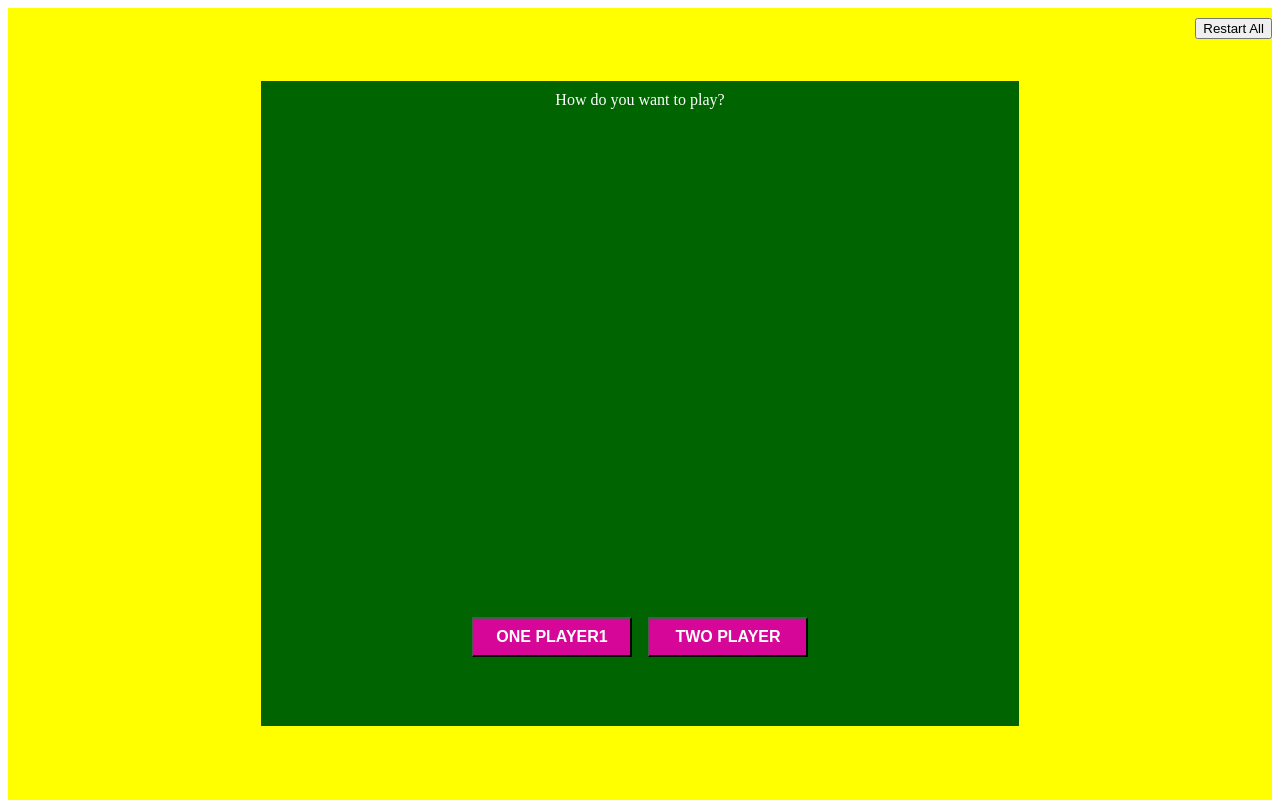
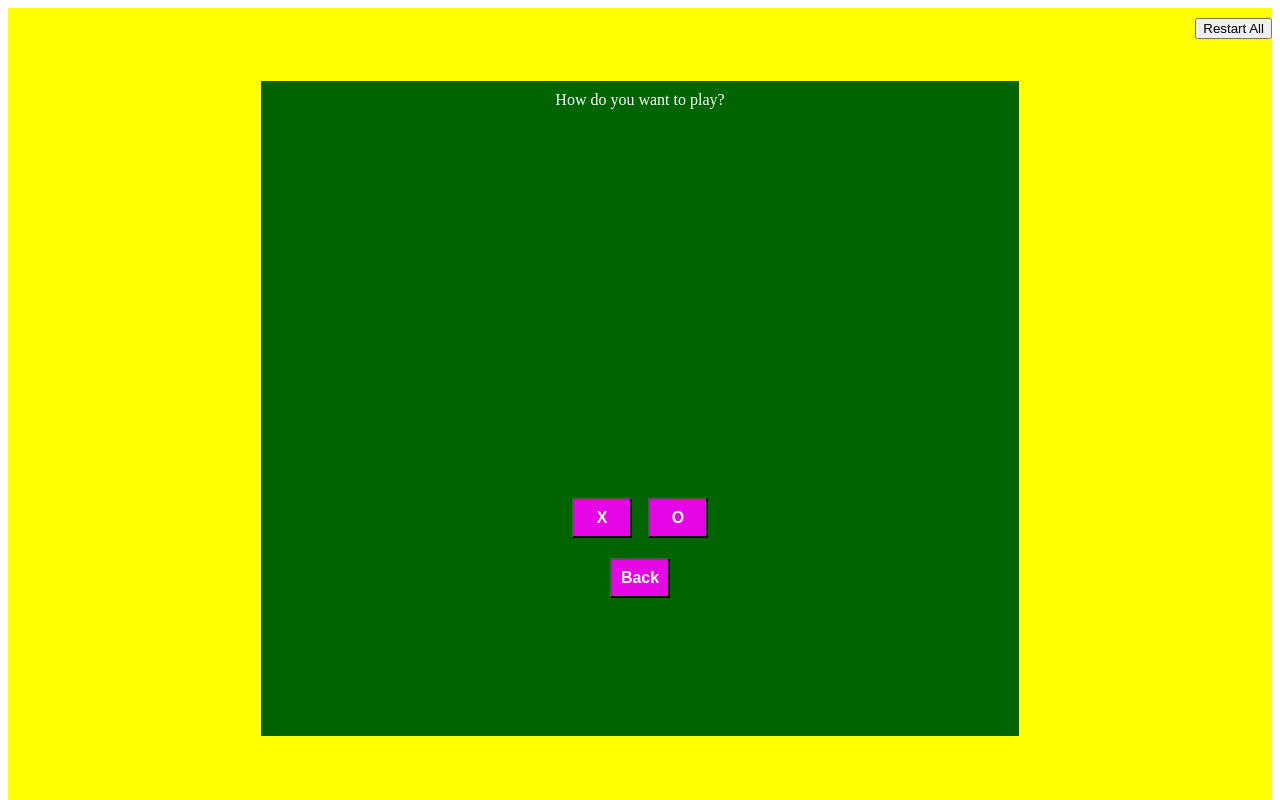
Before and after one commit to Kwagei/week-six-assignment-BenjaminANgafua, a plain HTML site: page wk-6-tictactoe-game/index.html in a window 1280 px wide. Both pictures are taken after a click on the button "TWO PLAYER". Shown: the top 800 px of the page. Drawn offline with Linux system fonts and the light colour scheme.

Commit message:
Latest update

```diff
--- a/wk-6-tictactoe-game/index.html
+++ b/wk-6-tictactoe-game/index.html
@@ -10,9 +10,10 @@
     <div style="background: yellow; padding: 10px 0px 20px 0px;">
         <button type="button" style="float: right;" onclick="window.location.reload()">Restart All</button>
 
-        <div class="firstDiv">
+        <div class="firstDiv" >
             How do you want to play?
-            <div id="main1">
+            <div id="div1">
+                <div id="inner">
                     <div class="game" id="main">
                         <span id="turn">Play</span>
                         <div class="box" id="box1"></div>
@@ -25,12 +26,17 @@
                         <div class="box" id="box8"></div>
                         <div class="box" id="box9"></div>
                     </div>
-                <button class="btn" type="button">X</button>&NonBreakingSpace; &NonBreakingSpace; <button class="btn" type="button">O</button><br>
+                 <button class="btn" id="x-btn" type="button" onclick="play()">X</button>&NonBreakingSpace; &NonBreakingSpace; <button class="btn" type="button">O</button><br>
                  <button class="btn" type="button">Back</button>
                 </div>
-            <button type="button" id="player1" class="btn1" onclick="play()">ONE PLAYER1</button>&NonBreakingSpace; &NonBreakingSpace; <button class="btn1" type="button" id="player2" onclick="player2()">TWO PLAYER</button><br>
+            </div>
+            <div id="btng">
+                <button type="button" id="player1" class="btn1" onclick="player()">TWO PLAYER</button>&NonBreakingSpace; &NonBreakingSpace; <button class="btn1" type="button" id="player2" onclick="player2()">PLAY WITH COMPUTER</button><br>
             </div>
         </div>
-    <script src="script.js"></script>
+    </div>
+    <script src="script.js">
+
+    </script>
 </body>
 </html>
--- a/wk-6-tictactoe-game/script.js
+++ b/wk-6-tictactoe-game/script.js
@@ -1,15 +1,6 @@
 
 var turn = document.getElementById("turn"),
     boxes = document.querySelectorAll("#main div"), X_or_O = 0;
-
-var main_div = document.getElementsById("main1");
-
-var guide_div = document.getElementById("guide-div");
-
-
-
-function player(){main_div.style.visibility = "visible";}
-
 function selectwinnerBoxes(b1, b2, b3){
     b1 .classList.add("win");
     b2 .classList.add("win");
@@ -82,3 +73,16 @@ function replay(){
     }
 
 }
+var div1 = document.getElementById("div1");
+var btng = document.getElementById("btng");
+var main_div = document.getElementById("main");
+var X = document.getElementById("x-btn");
+
+function play(){
+main_div.style.visibility = "visible";
+}
+function player(){
+    div1.style.visibility = "visible";
+    main_div.style.visibility = "hidden";
+    btng.style.visibility = "hidden";
+}
--- a/wk-6-tictactoe-game/style.css
+++ b/wk-6-tictactoe-game/style.css
@@ -1,4 +1,6 @@
-
+#div1{
+    visibility: hidden;
+}
 *{box-sizing: border-box;
 }
 .game{
@@ -41,9 +43,6 @@
     color: #fff;
     padding: 10px 5px 60px 5px;
 }
-#main1{
-   visibility: hidden;
-}
 .btn{
     width: 60px;
     font-size: 16px;
```
Lines whose indentation alone changed are shown as unchanged.
